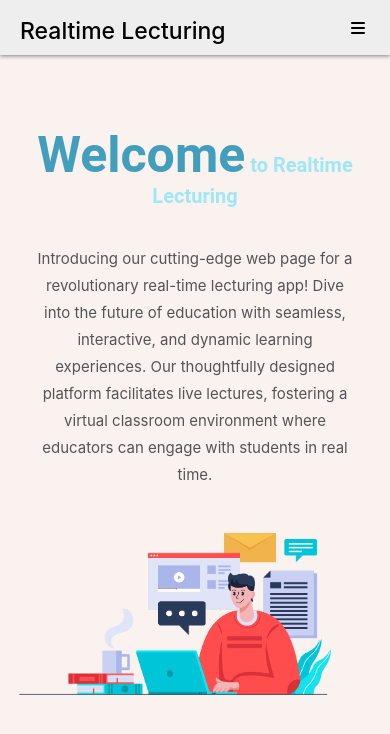
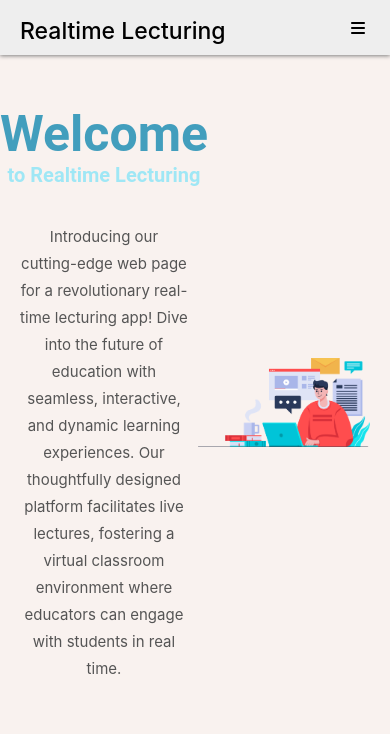
Before and after one commit to AbdelrahmanNasser00/Real-Time-Lecturing-Client, a React (Create React App) app in the folder client/: page / in a window 390 px wide. Shown: the top 734 px of the page. Built offline with nearby package versions, Linux system fonts and the light colour scheme; the HTML template or start-up script is replaced by a standard one.

Commit message:
edit media query of home page

```diff
--- a/client/src/shared/UI/css/home.css
+++ b/client/src/shared/UI/css/home.css
@@ -122,9 +122,7 @@
         font-size: 20px;
     }
 
-    .container-home {
-        flex-direction: column-reverse;
-    }
+    .container-home {}
 
 }
 
@@ -154,6 +152,7 @@
 
     .container-home {
         top: 10px;
+
     }
 
 
```
